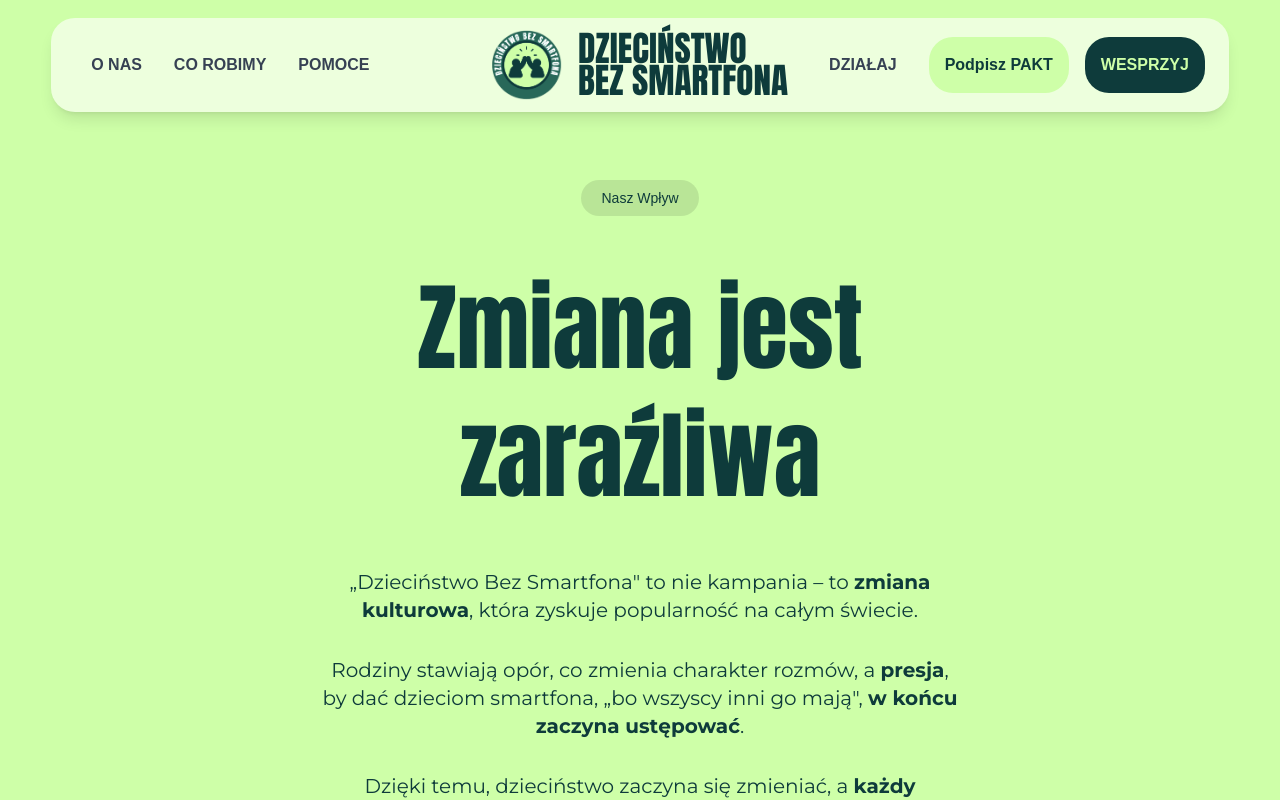
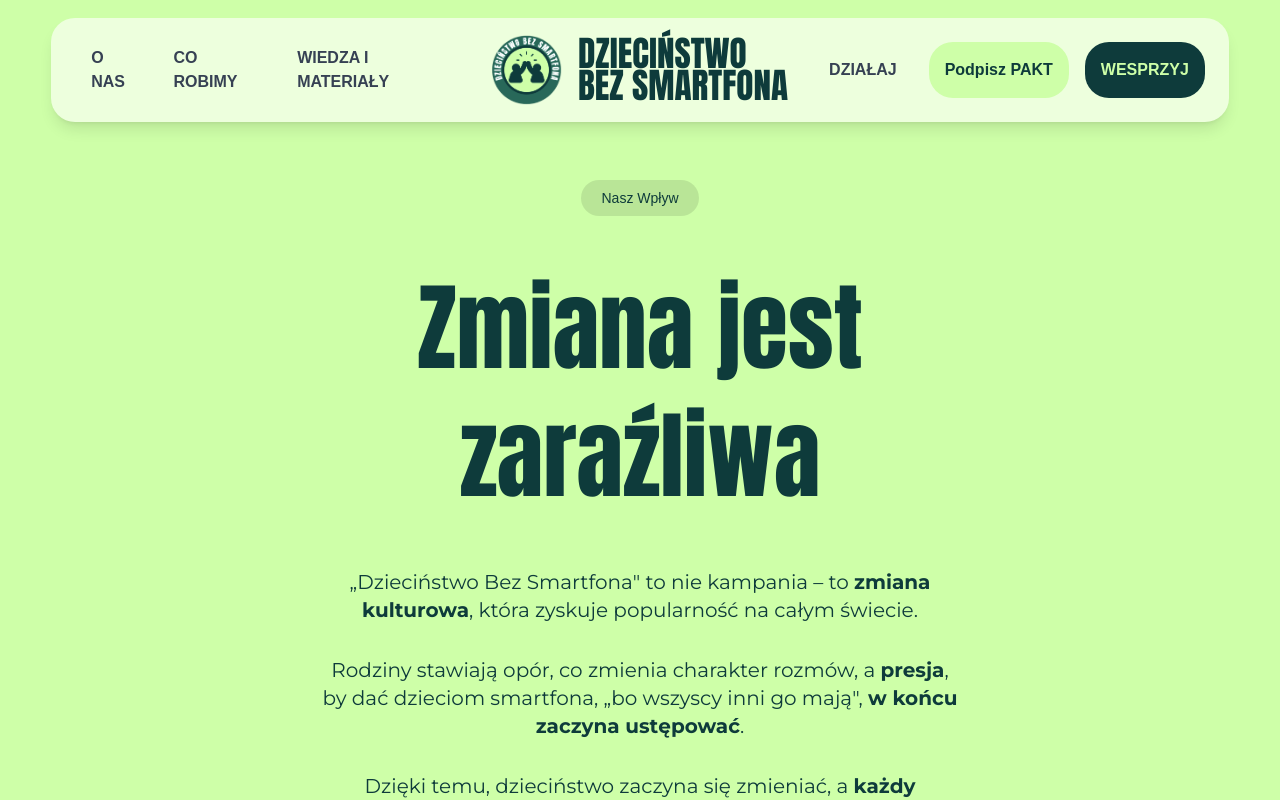
Before and after one commit to dziecinstwobezsmartfona/dbs-strona, a Next.js app: page /nasz-wplyw in a window 1280 px wide. Shown: the top 800 px of the page. Built offline with nearby package versions, Linux system fonts and the light colour scheme; a web font is replaced by a local one.

Commit message:
Zmiana "Pomocy" na "Wiedzę i Materiały"

```diff
--- a/app/(app)/pomoce/page.tsx
+++ b/app/(app)/wiedza-i-materialy/page.tsx
@@ -24,7 +24,7 @@
             {/* Header Section */}
             <section className="flex flex-col w-full bg-(--main-accent) ">
                 <div className="flex flex-col w-3/4 lg:w-1/2 mx-auto items-center justify-center text-center pt-45">
-                    <p className="text-5xl md:text-6xl xl:text-7xl font-title mb-8">Pomoce</p>
+                    <p className="text-5xl md:text-6xl xl:text-7xl font-title mb-8">Wiedza i Materiały</p>
                     <p className="text-lg md:text-base xl:text-xl mb-16">Poniżej znajdziesz ciekawe wiadomości, artykuły, odpowiedzi na pytania oraz inne zasoby, które mogą okazać się pomocne.</p>
                 </div>
             </section>
--- a/components/ArticleCard.tsx
+++ b/components/ArticleCard.tsx
@@ -39,7 +39,7 @@
 
 
   return (
-    <Link href={`/pomoce/${article.slug}`}>
+    <Link href={`/${article.slug}`}>
       <div className={`flex flex-col justify-between overflow-hidden h-[400px] bg-gray-100 rounded-3xl shadow-md transition-transform hover:scale-[1.05] hover:bg-background focus:outline-none ${className}`}>
         <div className="h-1/2 relative">
           <Image
--- a/components/Header.tsx
+++ b/components/Header.tsx
@@ -31,7 +31,7 @@
   ];
 
   const leftlinks = [
-    { label: 'POMOCE', href: '/pomoce' },
+    { label: 'WIEDZA I MATERIAŁY', href: '/wiedza-i-materialy' },
   ];
 
   const rightLinks = [
```
Also changed, not shown: app/(app)/[slug]/page.tsx (renamed from app/(app)/pomoce/[slug]/page.tsx).
